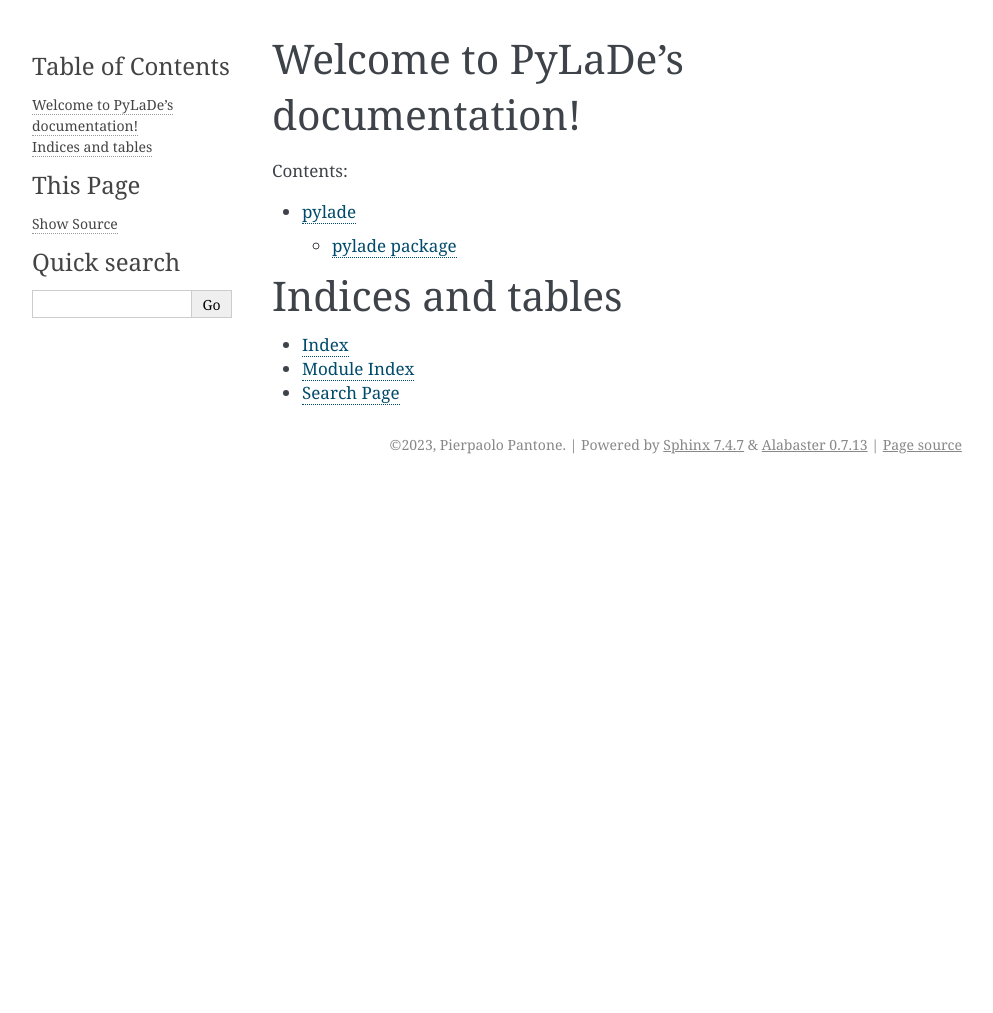
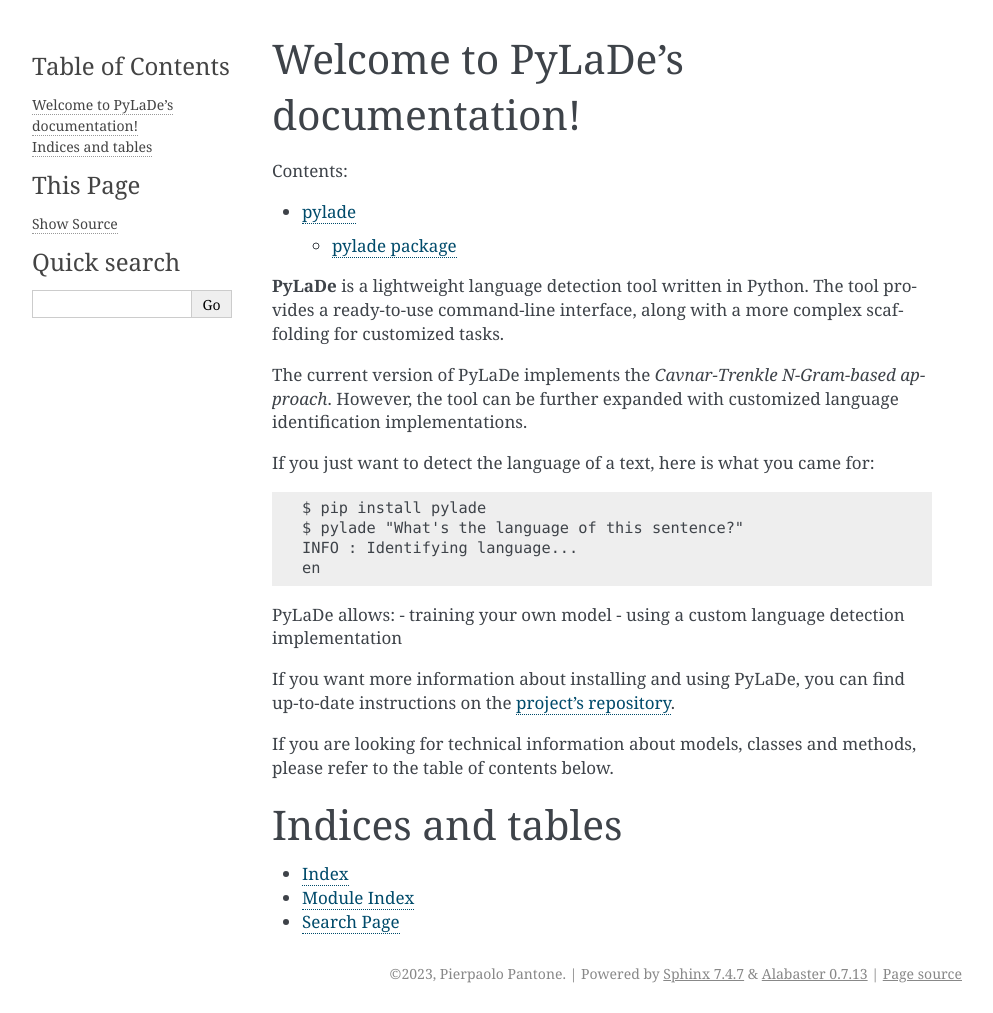
Before and after one commit to fievelk/pylade, a Sphinx documentation site: the page built from docs_src/source/index.rst, in a window 1280 px wide. Shown: the whole page, without its empty margins (148-1141 px from the left). Built offline with Sphinx 7.4.7, drawn with Linux system fonts in a browser that asks for light colours; before the commit the page ends 900 px from its top, so only the background shows below that.

Commit message:
Add more information to the index page of the docs

```diff
--- a/docs_src/source/index.rst
+++ b/docs_src/source/index.rst
@@ -12,6 +12,24 @@ Welcome to PyLaDe's documentation!
 
    modules
 
+**PyLaDe** is a lightweight language detection tool written in Python. The tool provides a ready-to-use command-line interface, along with a more complex scaffolding for customized tasks.
+
+The current version of PyLaDe implements the *Cavnar-Trenkle N-Gram-based approach*. However, the tool can be further expanded with customized language identification implementations.
+
+If you just want to detect the language of a text, here is what you came for::
+
+   $ pip install pylade
+   $ pylade "What's the language of this sentence?"
+   INFO : Identifying language...
+   en
+
+PyLaDe allows:
+- training your own model
+- using a custom language detection implementation
+
+If you want more information about installing and using PyLaDe, you can find up-to-date instructions on the `project's repository <https://github.com/fievelk/pylade>`_.
+
+If you are looking for technical information about models, classes and methods, please refer to the table of contents below.
 
 Indices and tables
 ==================
```
